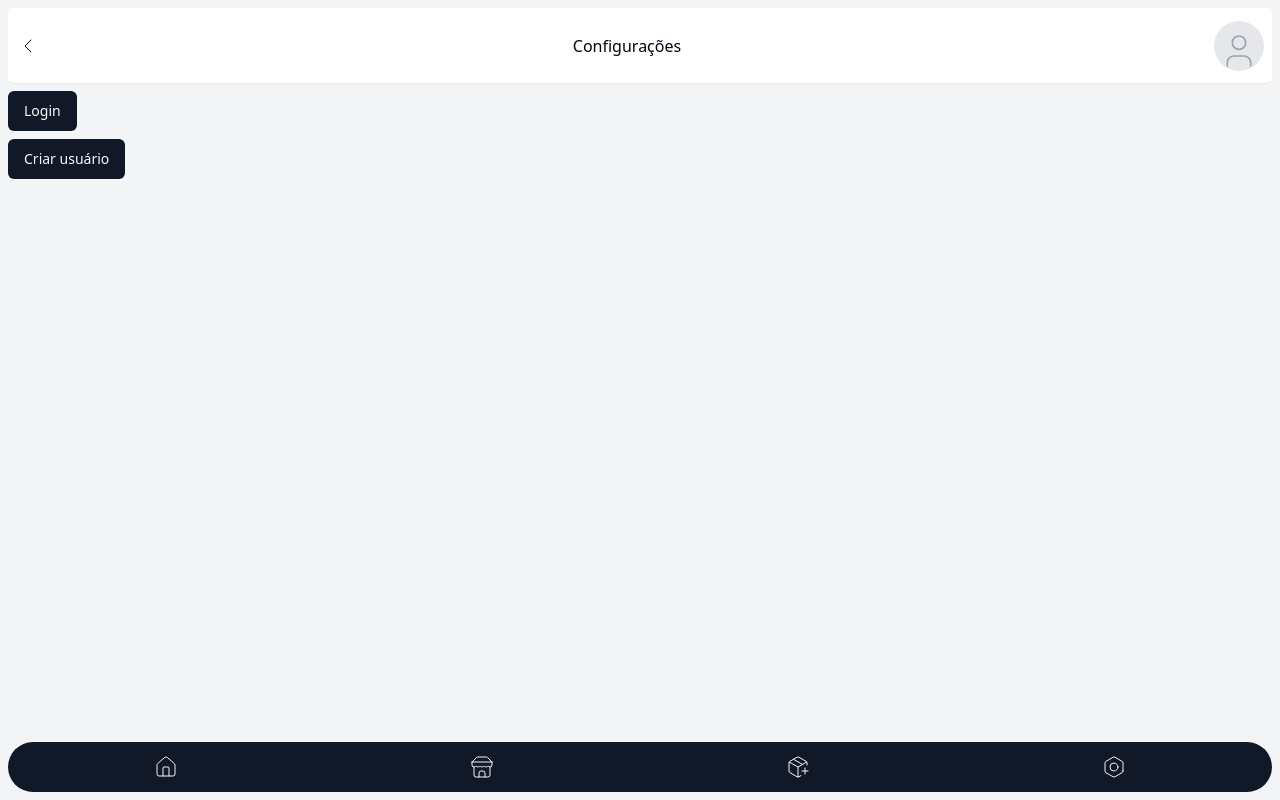
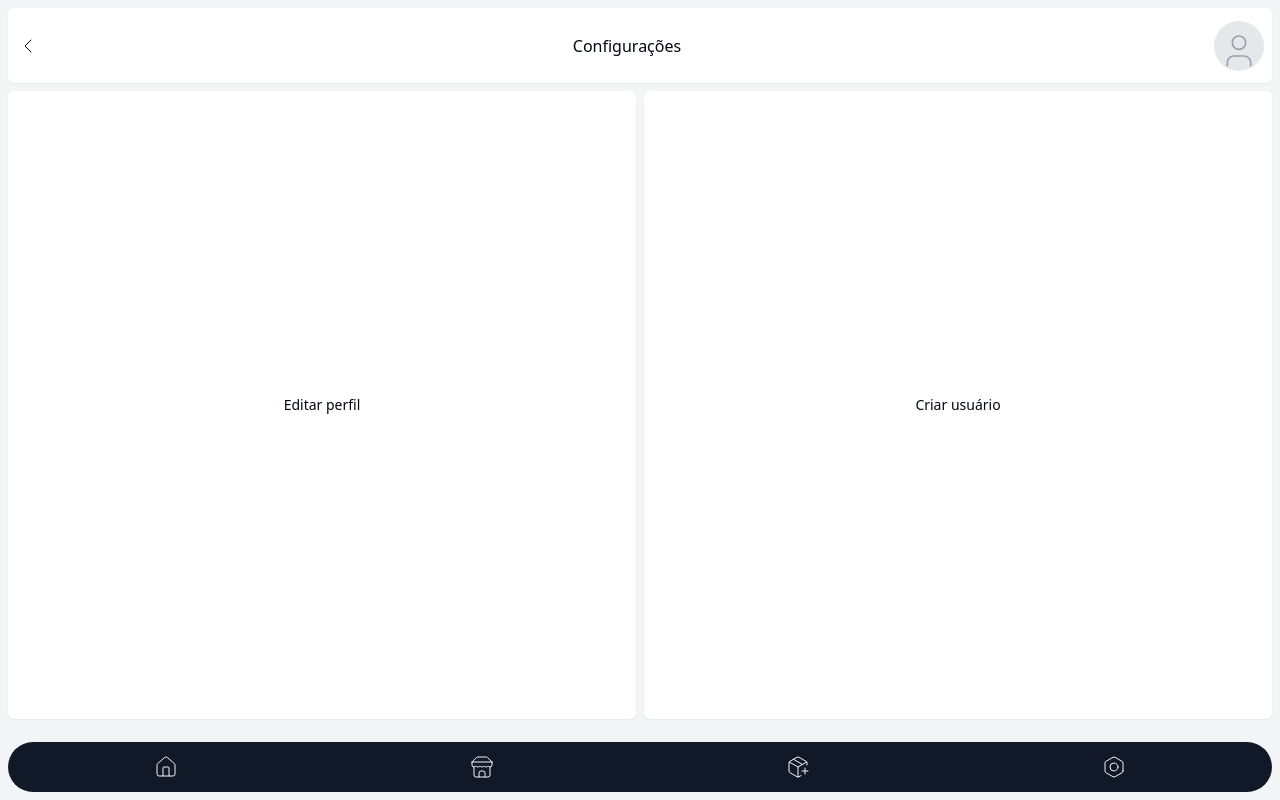
Before and after one commit to TheDuxX/dashboard, a Next.js app: page /configuration in a window 1280 px wide. Built offline with nearby package versions, Linux system fonts and the light colour scheme; no server answers.

Commit message:
feat: init configuration page

```diff
--- a/app/(pages)/configuration/page.tsx
+++ b/app/(pages)/configuration/page.tsx
@@ -7,12 +7,24 @@ const Config = () => {
     <div className="flex flex-col gap-2 p-2">
       <NavHeader />
 
-      <Link href="/login">
-        <Button>Login</Button>
-      </Link>
-      <Link href="/new-user">
-        <Button>Criar usuário</Button>
-      </Link>
+      <div className="flex flex-row gap-2">
+        <Link href="/configuration/profile" className="w-1/2 aspect-square">
+          <Button
+            className="w-full h-full border-none shadow-sm"
+            variant="outline"
+          >
+            Editar perfil
+          </Button>
+        </Link>
+        <Link href="/new-user" className="w-1/2 aspect-square">
+          <Button
+            className="w-full h-full border-none shadow-sm"
+            variant="outline"
+          >
+            Criar usuário
+          </Button>
+        </Link>
+      </div>
     </div>
   );
 };
```
